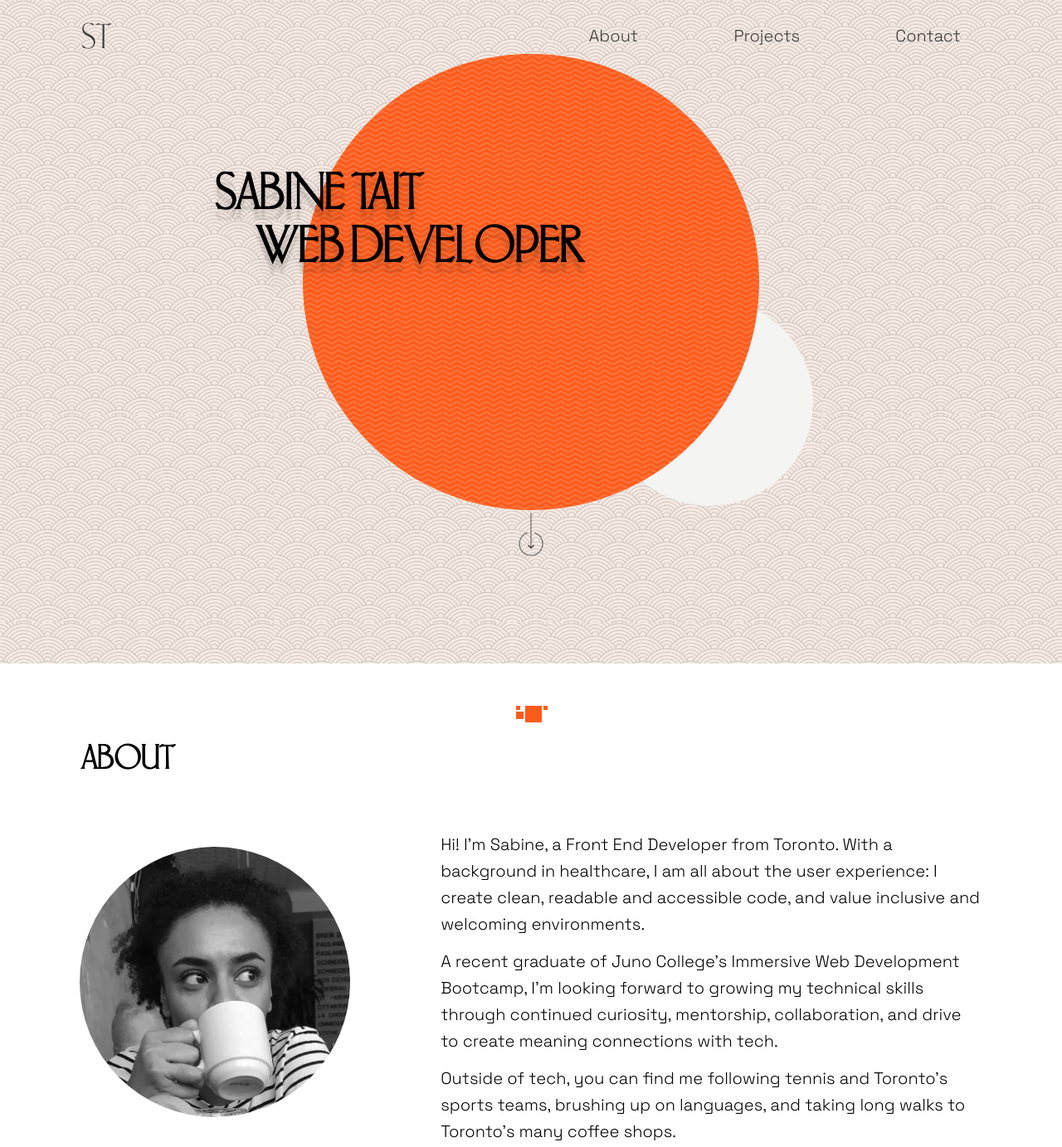
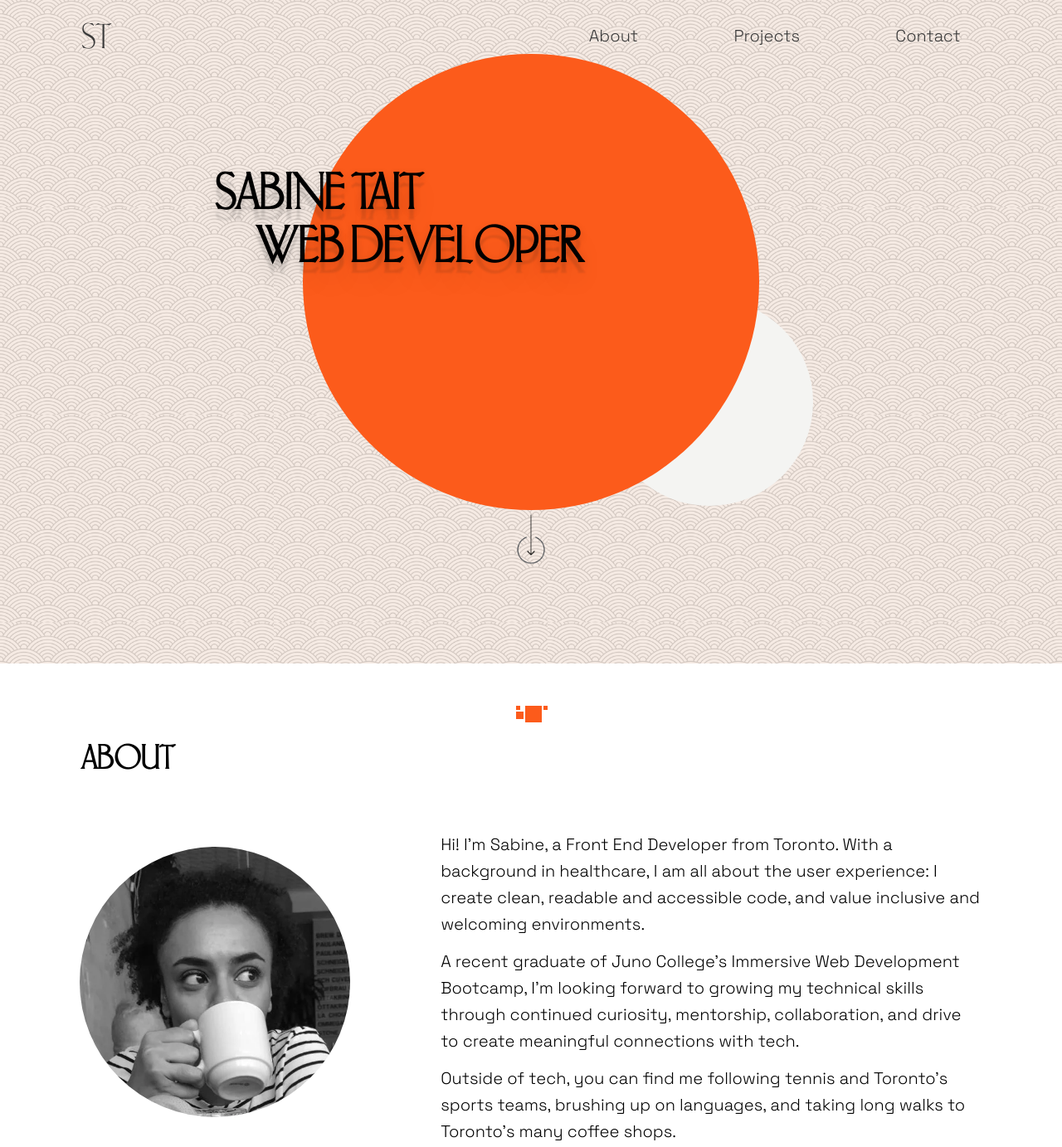
Before and after one commit to sabinetait/sabine-tait-portfolio, a plain HTML site: page index.html in a window 1280 px wide. Shown: the top 1383 px of the page at 83% size. Drawn offline with nearby package versions, Linux system fonts and the light colour scheme.

Commit message:
small style changes :flushed:

```diff
--- a/index.html
+++ b/index.html
@@ -82,8 +82,8 @@
 
                     <div class="about-text">
                         <p>Hi! I’m Sabine, a Front End Developer from Toronto. With a background in healthcare, I am all about the user experience: I create clean, readable and accessible code, and value inclusive and welcoming environments.</p>
-                        <p>A recent graduate of Juno College’s Immersive Web Development Bootcamp, I'm looking forward to growing my technical skills through continued curiosity, mentorship, collaboration, and drive to create meaning connections with tech.</p>
-                        <p>Outside of  tech, you can find me following tennis and Toronto's sports teams, brushing up on languages, and taking long walks to Toronto’s many coffee shops.</p>
+                        <p>A recent graduate of Juno College’s Immersive Web Development Bootcamp, I'm looking forward to growing my technical skills through continued curiosity, mentorship, collaboration, and drive to create meaningful connections with tech.</p>
+                        <p>Outside of tech, you can find me following tennis and Toronto's sports teams, brushing up on languages, and taking long walks to Toronto’s many coffee shops.</p>
                     </div>
                 </div>
 
--- a/styles/_about.scss
+++ b/styles/_about.scss
@@ -109,7 +109,8 @@
 
 
 .skills-gallery {
-    padding-top: 5%;
+    padding: 4% 0;
+    width: 100%;
 
     ul {
         display: flex;
--- a/styles/_header.scss
+++ b/styles/_header.scss
@@ -110,9 +110,6 @@ header {
 
 div.large-circle {
     background-color: $red-orange;
-    background-image: url(../assests/zigzag.png);
-    background-size: 125px;
-    background-repeat: repeat;
     height: 550px;
     width: 550px;
     border-radius: 50%;
@@ -145,8 +142,8 @@ div.small-circle {
     justify-content: center;
 
     img {
-        height: 70px;
-        width: 70px;
+        height: 80px;
+        width: 80px;
     }
 }
 
```
Also changed, not shown: assests/zigzag.png (deleted), styles/style.css.
